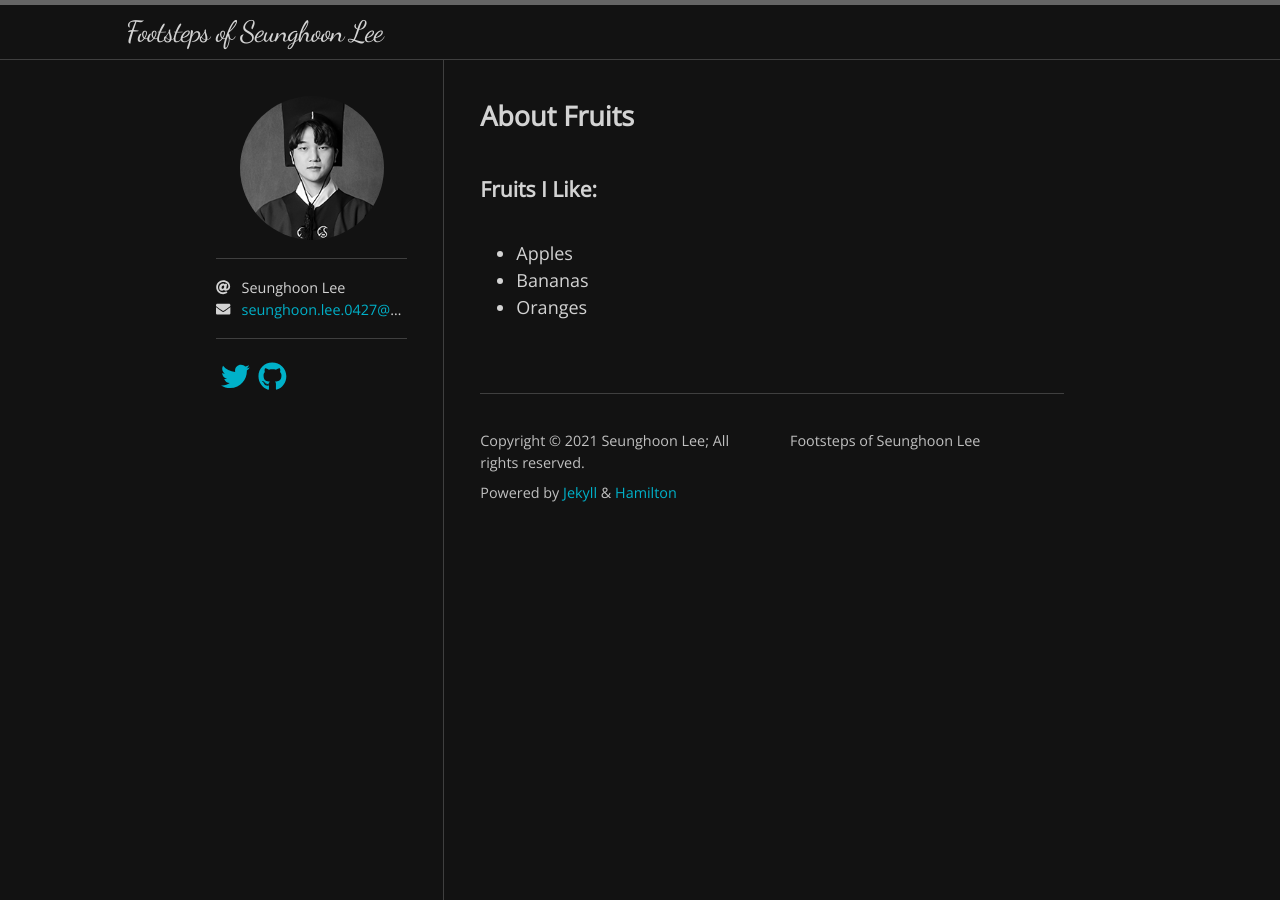
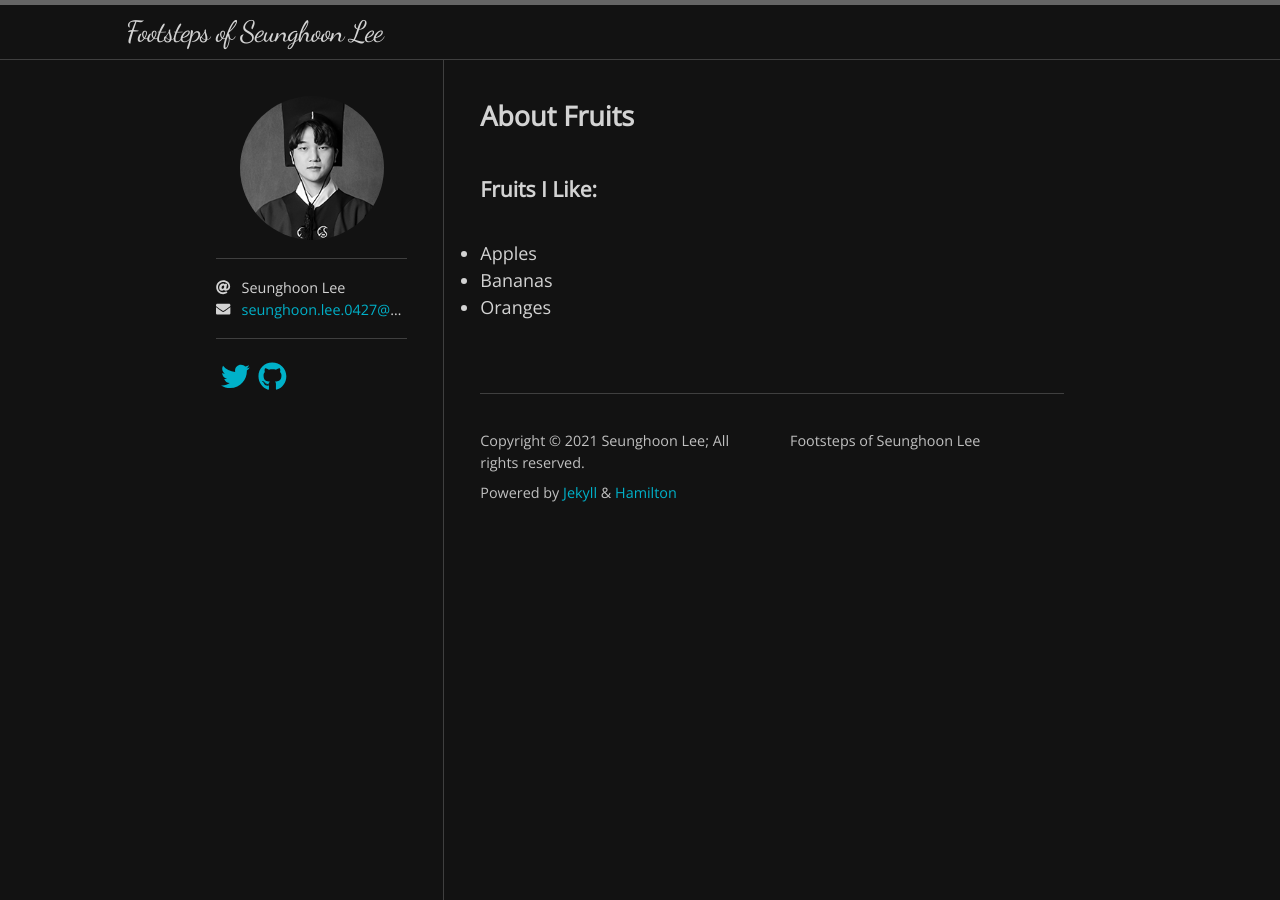
Before and after one commit to SeungHoon00/seunghoon00.github.io, a Jekyll site: the page built from index.html, in a window 1280 px wide. Built offline with Jekyll 4.4.1, drawn with Linux system fonts in a browser that asks for light colours; nearby versions of some CDN libraries; some web fonts are replaced; the list of posts is cut into pages by our own code.

Commit message:
Update base.scss

```diff
--- a/_sass/hamilton/base.scss
+++ b/_sass/hamilton/base.scss
@@ -80,7 +80,7 @@ figcaption {
  */
 
 ul, ol {
-  margin-left: $spacing-unit;
+  margin-bottom: 0;
 }
 
 li {
```
